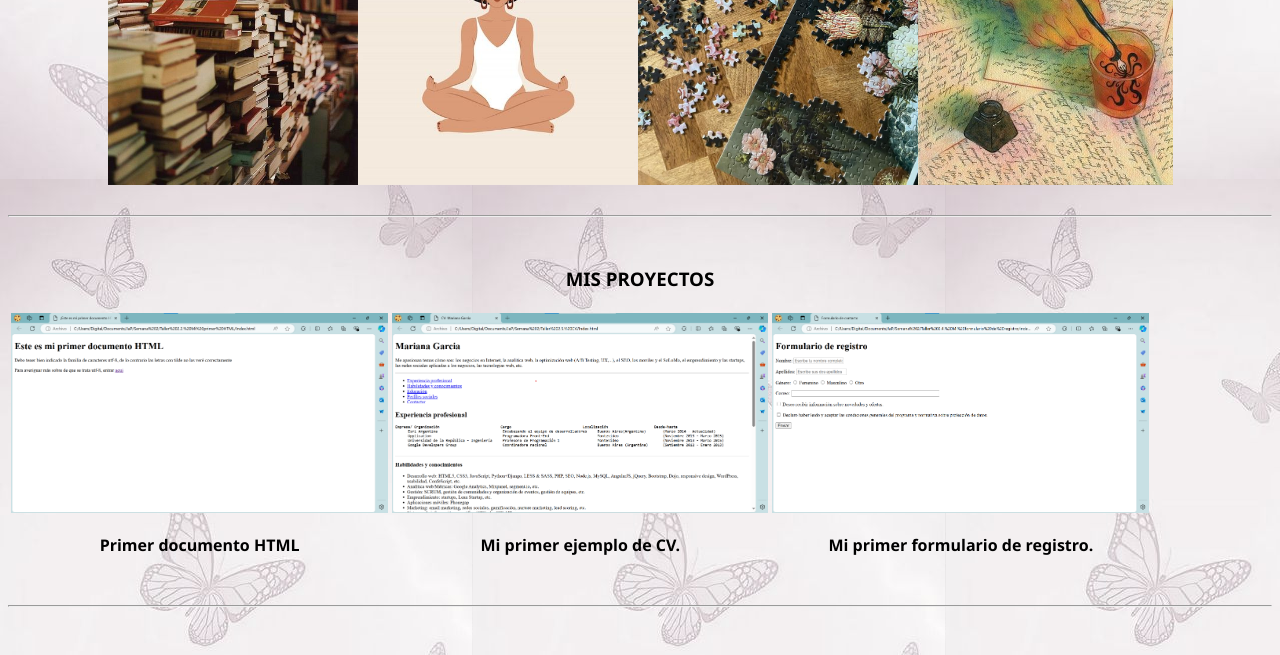
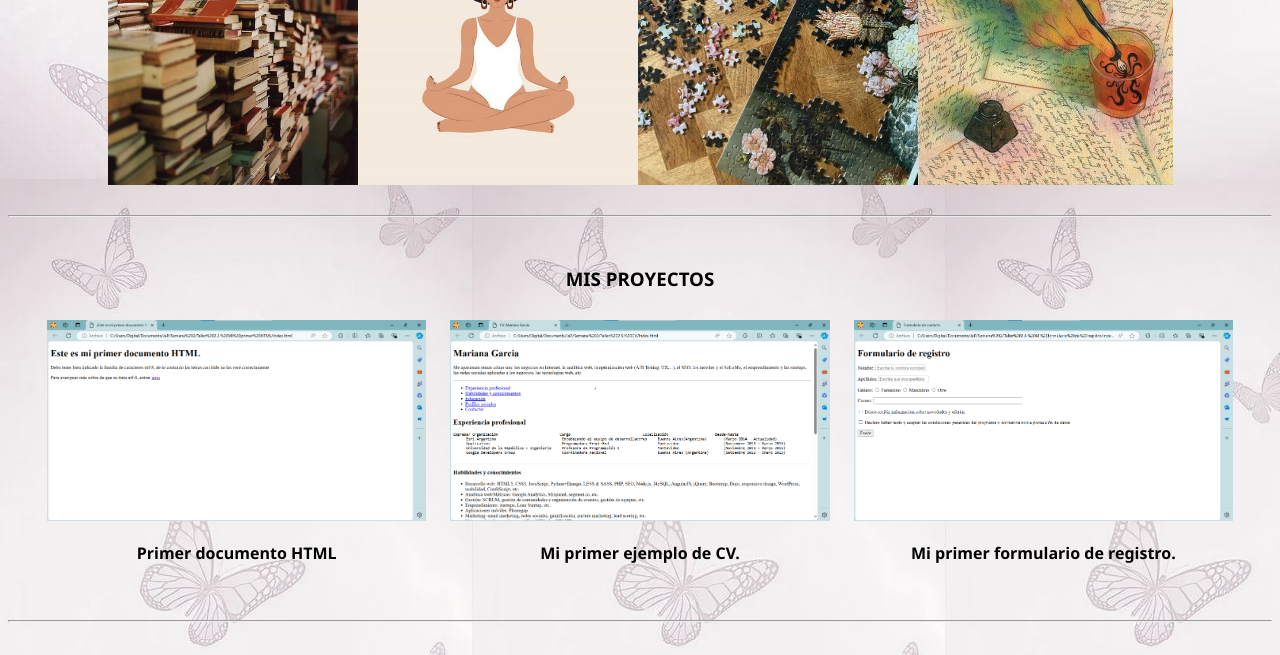
Before and after one commit to Zamirapereyra/Zamirapereyra.github.io, a plain HTML site: page index.html in a window 1280 px wide. Shown: the part 664-1319 px from the top of the page. Drawn offline with Linux system fonts and the light colour scheme.

Commit message:
responsive

```diff
--- a/index.html
+++ b/index.html
@@ -44,28 +44,18 @@
     <br>
     <div id="proyectos">
         <h3>MIS PROYECTOS</h3>
-        <table>
-            <tbody>
-                <tr>
-                    <th>
-                        <img src="Captura1.png" alt="Documento HTML" height="200">
-                        <p>
-                            Primer documento HTML
-                        </p>
-                    </th>
-                    <th>
-                        <img src="Captura 2.png" alt="Mi primer CV"  height="200">
-                        <p>
-                            Mi primer ejemplo de CV.
-                        </p>
-                    </th>
-                    <th>
-                        <img  src="Captura3.png" alt="Formulario de registro" height="200">
-                        <p> Mi primer formulario de registro. </p>
-                    </th>
-                </tr>
-            </tbody>
-        </table>
+        <div class="proyecto">
+            <img src="Captura1.png" alt="Documento HTML" height="200">
+            <p>Primer documento HTML</p>
+        </div>
+        <div class="proyecto">
+            <img src="Captura 2.png" alt="Mi primer CV"  height="200">
+            <p>Mi primer ejemplo de CV.</p>
+        </div>
+        <div class="proyecto">
+            <img src="Captura3.png" alt="Formulario de registro" height="200">
+            <p>Mi primer formulario de registro.</p>
+        </div>
     </div>
     <br>
     <hr>
--- a/styles.css
+++ b/styles.css
@@ -17,14 +17,9 @@ html {
 .container{
     display:flex;
     justify-content: center;
+    flex-wrap: wrap;
 }
-h1{
-    text-align: center;
-}
-h2{
-    text-align: center;
-}
-h3{
+h1, h2, h3, h4{
     text-align: center;
 }
 contacto{
@@ -34,7 +29,30 @@ contacto{
     display: inline-block;
     vertical-align: top;
     text-align: center;
+    width: 100%;
 }
-h4{
+#proyectos {
     text-align: center;
 }
+
+.proyecto {
+    display: inline-block;
+    margin: 10px;
+    width: 30%;
+    box-sizing: border-box;
+}
+
+.proyecto img {
+    max-width: 100%;
+    height: auto;
+}
+@media (max-width: 768px) {
+    .container {
+        flex-direction: column; }
+    .texto {
+        width: 100%; }
+    .proyecto {
+        width: 100%;
+    }
+
+}
```
